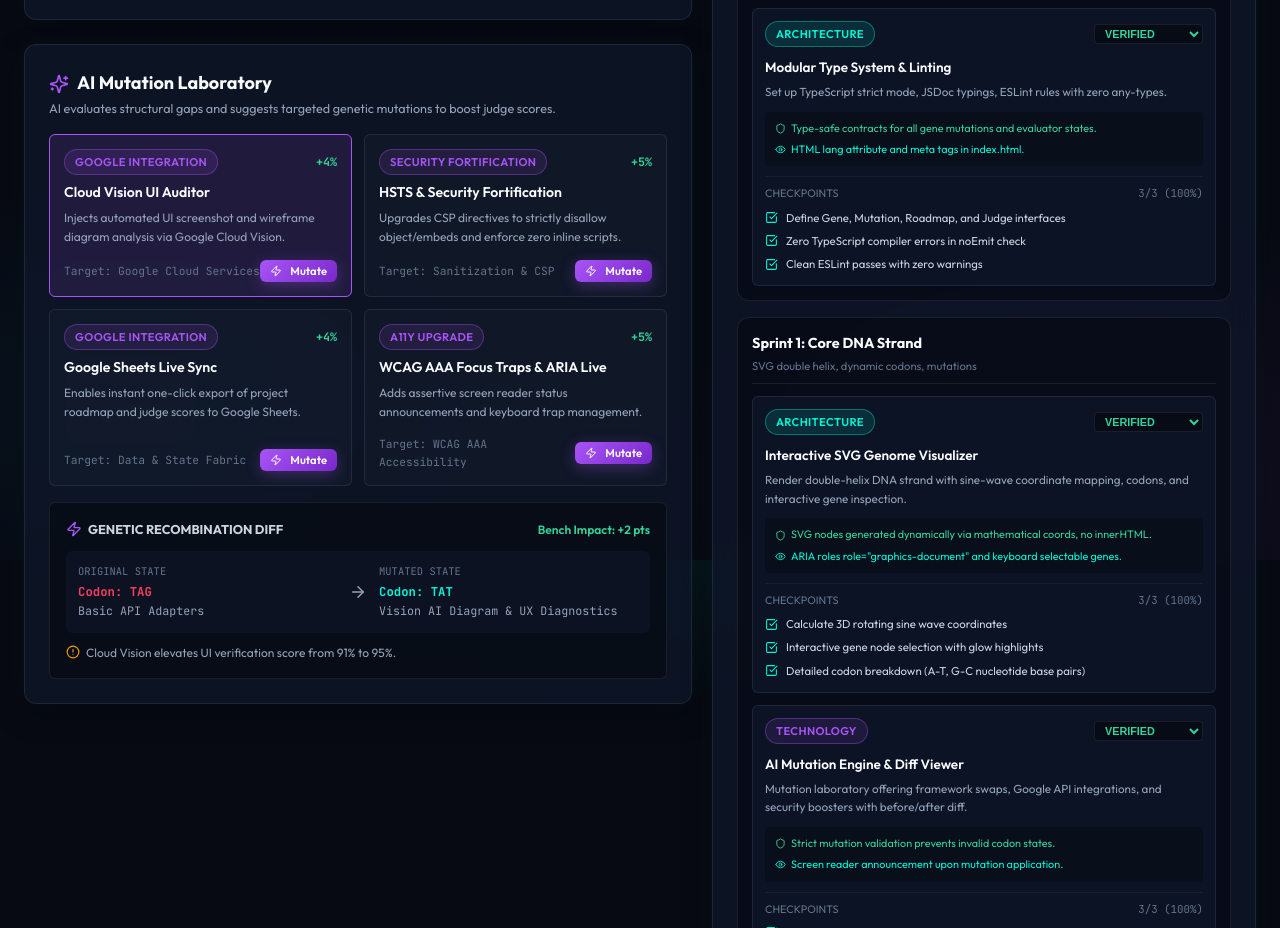
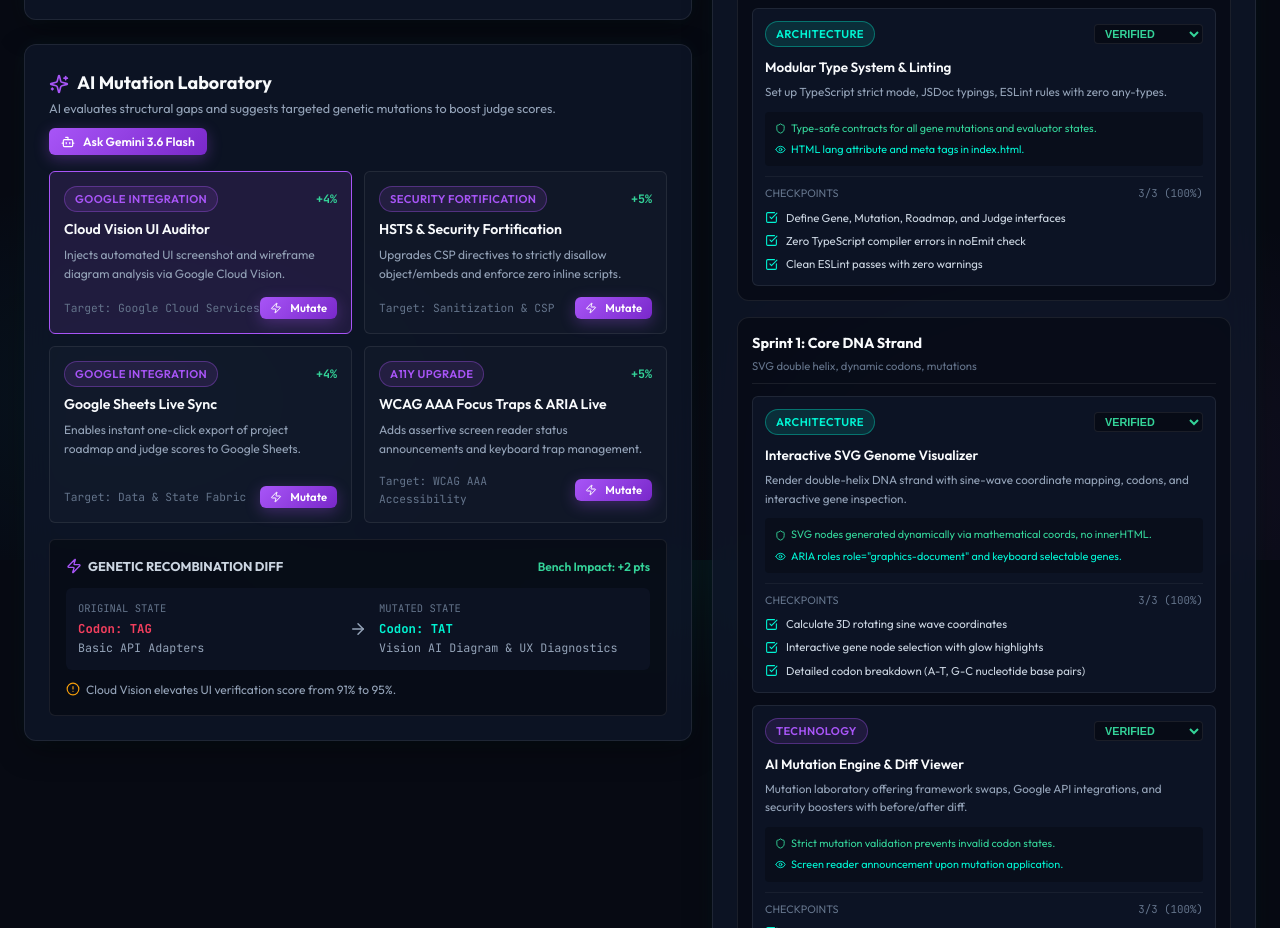
Before and after one commit to Parthpanchal60/PromptXwars-model, a React (Vite) app: page / in a window 1280 px wide. Shown: the part 1040-1968 px from the top of the page. Built offline with nearby package versions, Linux system fonts and the light colour scheme; no server answers.

Commit message:
feat(ui): add interactive Ask Gemini 3.6 Flash live architecture advisor in MutationEngine

```diff
--- a/src/App.tsx
+++ b/src/App.tsx
@@ -255,6 +255,7 @@ export const App: React.FC = () => {
             <MutationEngine
               mutations={mutations}
               onToggleMutation={handleToggleMutation}
+              projectName={projectName}
             />
           </div>
 
--- a/src/components/MutationEngine.tsx
+++ b/src/components/MutationEngine.tsx
@@ -1,19 +1,31 @@
 import React, { useState } from 'react';
 import { Mutation } from '../types';
-import { Zap, ArrowRight, Check, Sparkles, AlertCircle } from 'lucide-react';
+import { generateGeminiMutationAdvice } from '../utils/googleServices';
+import { Zap, ArrowRight, Check, Sparkles, AlertCircle, Bot, RefreshCw } from 'lucide-react';
 
 interface MutationEngineProps {
   mutations: Mutation[];
   onToggleMutation: (mutationId: string) => void;
+  projectName?: string;
 }
 
 export const MutationEngine: React.FC<MutationEngineProps> = ({
   mutations,
   onToggleMutation,
+  projectName = 'PromptXwars',
 }) => {
   const [activePreviewId, setActivePreviewId] = useState<string>(mutations[0]?.id || '');
+  const [geminiAdvice, setGeminiAdvice] = useState<string | null>(null);
+  const [isLoadingGemini, setIsLoadingGemini] = useState(false);
 
   const activeMutation = mutations.find((m) => m.id === activePreviewId) || mutations[0];
+
+  const handleAskGemini = async () => {
+    setIsLoadingGemini(true);
+    const advice = await generateGeminiMutationAdvice(projectName);
+    setGeminiAdvice(advice);
+    setIsLoadingGemini(false);
+  };
 
   return (
     <section
@@ -33,7 +45,43 @@ export const MutationEngine: React.FC<MutationEngineProps> = ({
             AI evaluates structural gaps and suggests targeted genetic mutations to boost judge scores.
           </p>
         </div>
+
+        <button
+          className="btn btn-purple"
+          onClick={handleAskGemini}
+          disabled={isLoadingGemini}
+          style={{ fontSize: '0.8rem', padding: '6px 12px' }}
+          aria-label="Generate live architectural advice with Gemini 3.6 Flash"
+        >
+          {isLoadingGemini ? <RefreshCw className="spin" size={14} /> : <Bot size={14} />}
+          <span>{isLoadingGemini ? 'Consulting Gemini...' : 'Ask Gemini 3.6 Flash'}</span>
+        </button>
       </div>
+
+      {/* Live Gemini AI Advice Callout */}
+      {geminiAdvice && (
+        <div
+          style={{
+            background: 'linear-gradient(135deg, rgba(168, 85, 247, 0.15) 0%, rgba(0, 245, 212, 0.1) 100%)',
+            border: '1px solid rgba(168, 85, 247, 0.35)',
+            borderRadius: 'var(--radius-sm)',
+            padding: '12px 14px',
+            fontSize: '0.82rem',
+            color: 'var(--text-primary)',
+            display: 'flex',
+            alignItems: 'flex-start',
+            gap: 10,
+          }}
+        >
+          <Bot size={18} color="#00f5d4" style={{ marginTop: 2, flexShrink: 0 }} />
+          <div>
+            <strong style={{ color: '#00f5d4' }}>Gemini 3.6 Flash Recommendation:</strong>
+            <div style={{ marginTop: 4, color: 'var(--text-secondary)', lineHeight: 1.5 }}>
+              {geminiAdvice}
+            </div>
+          </div>
+        </div>
+      )}
 
       {/* Grid of Mutation Options */}
       <div style={{ display: 'grid', gridTemplateColumns: 'repeat(auto-fit, minmax(260px, 1fr))', gap: 12 }}>
```
